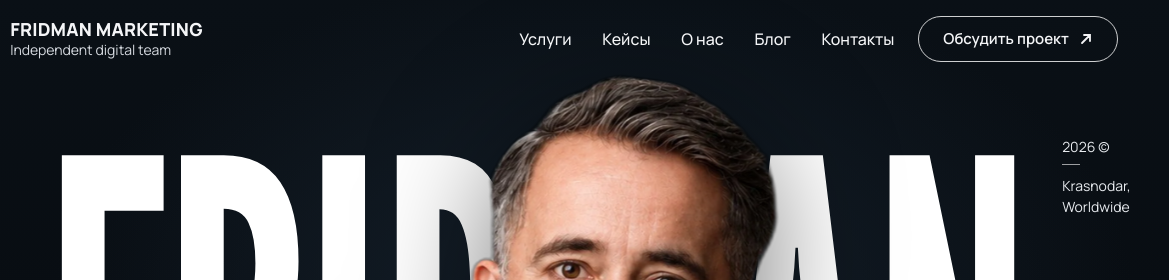
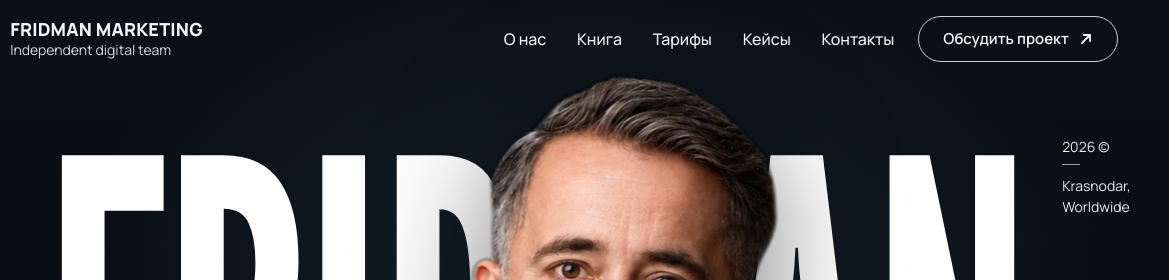
Before and after one commit to Diego001-art/fridman-marketing, a plain HTML site: page index.html in a window 1280 px wide. Shown: the top 280 px of the page, 111-1280 px from the left. Drawn offline with Linux system fonts and the light colour scheme.

Commit message:
Меню: О нас, Книга, Тарифы, Кейсы, Контакты
Co-Authored-By: Claude Opus 5.5 <noreply@anthropic.com>
Claude-Session: https://claude.ai/code/session_01BKoBKaUowQ6bf6eYqQuEWF

```diff
--- a/index.html
+++ b/index.html
@@ -371,13 +371,13 @@ h1,h2,h3{margin:0;font-weight:700;line-height:1.08;text-wrap:balance}
     <div><b>FRIDMAN MARKETING</b><span>Independent digital team</span></div>
   </a>
   <nav class="nav" id="nav">
-    <a href="#pricing">Услуги</a><a href="#cases">Кейсы</a><a href="#team">О нас</a><a href="#book">Блог</a><a href="#contacts">Контакты</a>
+    <a href="#team">О нас</a><a href="#book">Книга</a><a href="#pricing">Тарифы</a><a href="#cases">Кейсы</a><a href="#contacts">Контакты</a>
   </nav>
   <button class="btn" data-open>Обсудить проект <svg><use href="#arr"/></svg></button>
   <button class="burger" id="burger" aria-label="Меню"><span></span></button>
 </header>
 <div class="mnav" id="mnav">
-  <a href="#pricing">Услуги</a><a href="#cases">Кейсы</a><a href="#team">О нас</a><a href="#book">Книга</a><a href="#contacts">Контакты</a>
+  <a href="#team">О нас</a><a href="#book">Книга</a><a href="#pricing">Тарифы</a><a href="#cases">Кейсы</a><a href="#contacts">Контакты</a>
   <button class="btn red" data-open>Обсудить проект <svg><use href="#arr"/></svg></button>
 </div>
 
```
